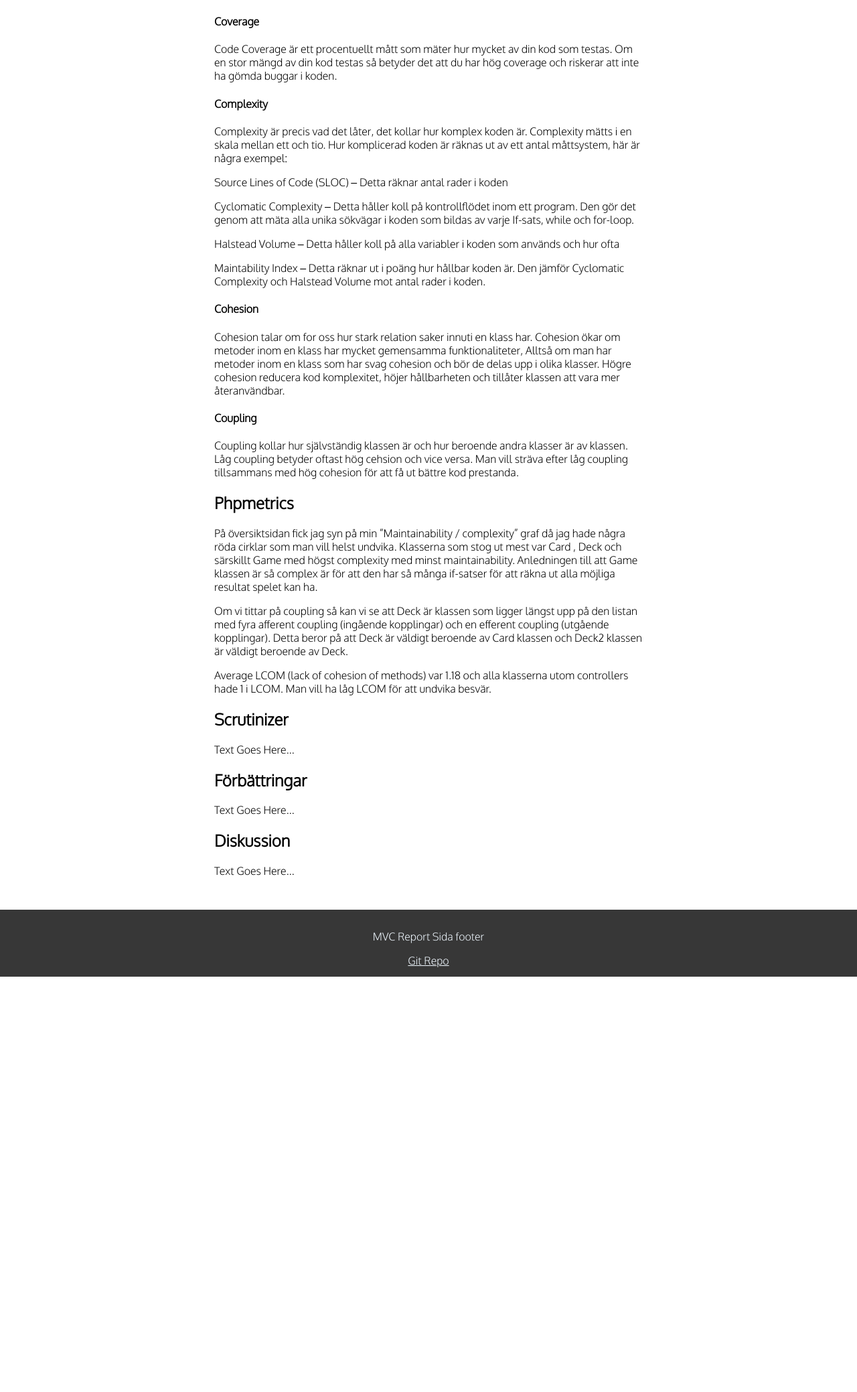
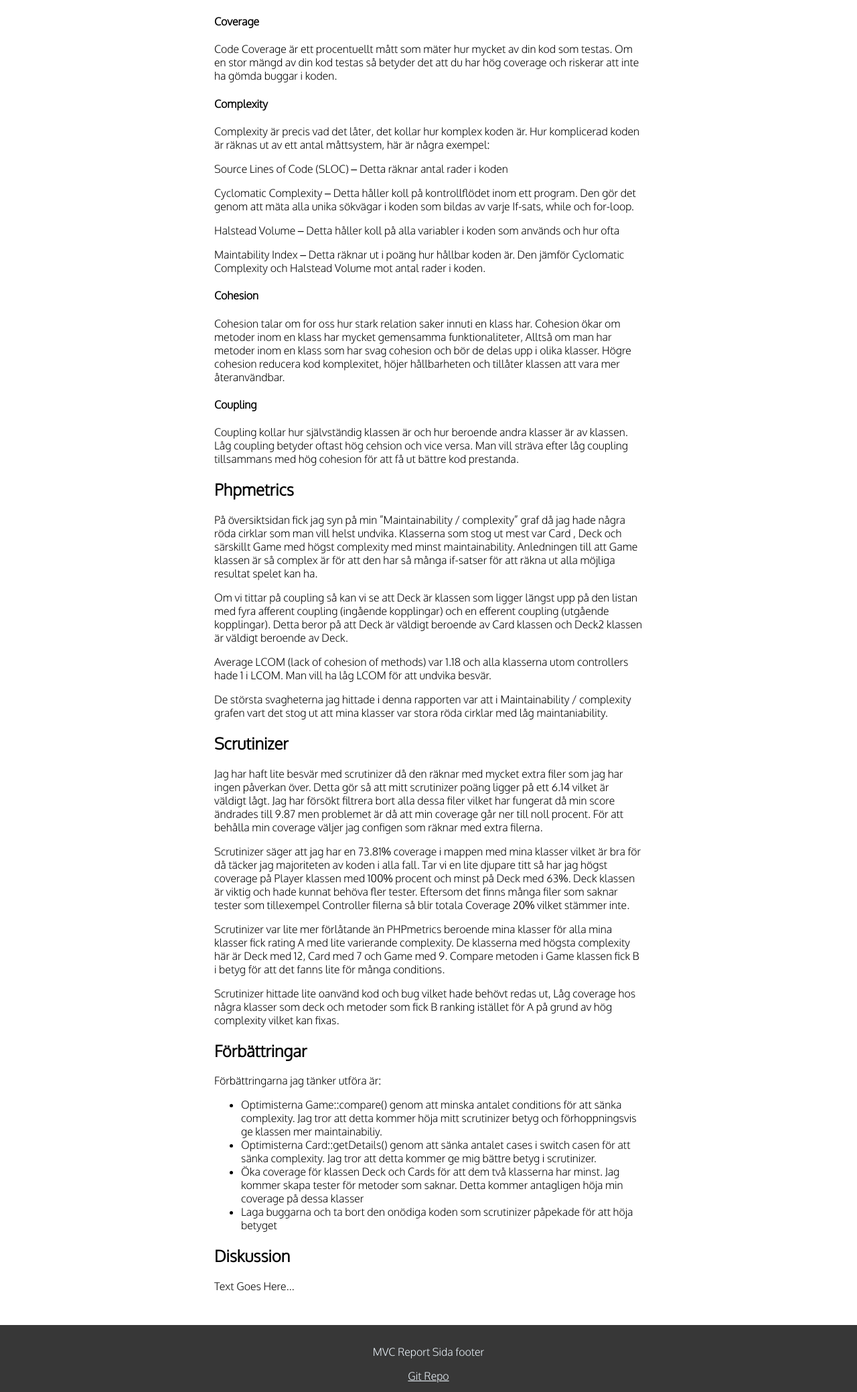
Before and after one commit to JamesTTTT/report, a Symfony app: template templates/metrics.html.twig in a window 1280 px wide. Shown: the part 251-2329 px from the top of the page at 67% size. Before the commit the page ends 1709 px from the top, so only its background shows below. Run offline with Twig, Linux system fonts and the light colour scheme; the template is opened without the code that fills it, so the values that code supplies are empty; some libraries are stand-ins or nearby versions.

Commit message:
fixed issues

```diff
--- a/src/Card/Card.php
+++ b/src/Card/Card.php
@@ -19,7 +19,7 @@ class Card
     {
         switch ($this->value) {
             case 0:
-                $name = 'Joker';
+                $name = 'Jk';
                 break;
             case 11:
                 $name = 'J';
--- a/src/Controller/CardController.php
+++ b/src/Controller/CardController.php
@@ -70,7 +70,6 @@ class CardController extends AbstractController
     {
         $deck = $session->get("deck") ?? 0;
         $cardCount = $session->get("cardsLeft") ?? 0;
-        $draw = [];
         $draw = $deck->drawCard(1);
 
         $cardsLeft = $cardCount - 1;
@@ -92,7 +91,6 @@ class CardController extends AbstractController
     {
         $deck = $session->get("deck") ?? 0;
         $cardCount = $session->get("cardsLeft") ?? 0;
-        $draw = [];
         $draw = $deck->drawCard($number);
 
         $cardsLeft = $cardCount - $number;
@@ -112,8 +110,6 @@ class CardController extends AbstractController
      */
     public function dealPlayer(SessionInterface $session, int $cards, int $players): Response
     {
-        $players = [];
-
         foreach (range(1, $players) as $num) {
             $player = new \App\Card\Player();
             $deck = $session->get("deck") ?? 0;
--- a/templates/metrics.html.twig
+++ b/templates/metrics.html.twig
@@ -9,7 +9,7 @@
     <h4>Coverage</h4>
     <p>Code Coverage är ett procentuellt mått som mäter hur mycket av din kod som testas. Om en stor mängd av din kod testas så betyder det att du har hög coverage och riskerar att inte ha gömda buggar i koden. </p>
     <h4>Complexity</h4>
-    <p>Complexity är precis vad det låter, det kollar hur komplex koden är. Complexity mätts i en skala mellan ett och tio. Hur komplicerad koden är räknas ut av ett antal måttsystem, här är några exempel:</p>
+    <p>Complexity är precis vad det låter, det kollar hur komplex koden är. Hur komplicerad koden är räknas ut av ett antal måttsystem, här är några exempel:</p>
     <p>Source Lines of Code (SLOC) – Detta räknar antal rader i koden</p>
     <p>Cyclomatic Complexity – Detta håller koll på kontrollflödet inom ett program. Den gör det genom att mäta alla unika sökvägar i koden som bildas av varje If-sats, while och for-loop.</p>
     <p>Halstead Volume – Detta håller koll på alla variabler i koden som används och hur ofta</p>
@@ -24,14 +24,26 @@
     <p>På översiktsidan fick jag syn på min ”Maintainability / complexity” graf då jag hade några röda cirklar som man vill helst undvika. Klasserna som stog ut mest var Card , Deck och särskillt Game med högst complexity med minst maintainability. Anledningen till att Game klassen är så complex är för att den har så många if-satser för att räkna ut alla möjliga resultat spelet kan ha.</p>
     <p>Om vi tittar på coupling så kan vi se att Deck är klassen som ligger längst upp på den listan med fyra afferent coupling (ingående kopplingar) och en efferent coupling (utgående kopplingar). Detta beror på att Deck är väldigt beroende av Card klassen och Deck2 klassen är väldigt beroende av Deck.</p>
     <p>Average LCOM (lack of cohesion of methods) var 1.18 och alla klasserna utom controllers hade 1 i LCOM. Man vill ha låg LCOM för att undvika besvär.</p>
+    <p>De största svagheterna jag hittade i denna rapporten var att i Maintainability / complexity grafen vart det stog ut att mina klasser var stora röda cirklar med låg maintaniability.</p>
     </section>
     <section>
     <h2>Scrutinizer</h2>
-    <p>Text Goes Here...</p>
+    <p>Jag har haft lite besvär med scrutinizer då den räknar med mycket extra filer som jag har ingen påverkan över. Detta gör så att mitt scrutinizer poäng ligger på ett 6.14 vilket är väldigt lågt. Jag har försökt filtrera bort alla dessa filer vilket har fungerat då min score ändrades till 9.87 men problemet är då att min coverage går ner till noll procent. För att behålla min coverage väljer jag configen som räknar med extra filerna. </p>
+    <p>Scrutinizer säger att jag har en 73.81% coverage i mappen med mina klasser vilket är bra för då täcker jag majoriteten av koden i alla fall. Tar vi en lite djupare titt så har jag högst coverage på Player klassen med 100% procent och minst på Deck med 63%. Deck klassen är viktig och hade kunnat behöva fler tester. Eftersom det finns många filer som saknar tester som tillexempel Controller filerna så blir totala Coverage 20% vilket stämmer inte.</p>
+    <p>Scrutinizer var lite mer förlåtande än PHPmetrics beroende mina klasser för alla mina klasser fick rating A med lite varierande complexity. De klasserna med högsta complexity här är Deck med 12, Card med 7 och Game med 9. Compare metoden i Game klassen fick B i betyg för att det fanns lite för många conditions.</p>
+    <p>Scrutinizer hittade lite oanvänd kod och bug vilket hade behövt redas ut, Låg coverage hos några klasser som deck och metoder som fick B ranking istället för A på grund av hög complexity vilket kan fixas.  </p>
     </section>
     <section>
     <h2>Förbättringar</h2>
-    <p>Text Goes Here...</p>
+    <p>Förbättringarna jag tänker utföra är: </p>
+
+    <ul>
+        <li>Optimisterna Game::compare() genom att minska antalet conditions för att sänka complexity. Jag tror att detta kommer höja mitt scrutinizer betyg och förhoppningsvis ge klassen mer maintainabiliy.</li>
+        <li>Optimisterna Card::getDetails() genom att sänka antalet cases i switch casen för att sänka complexity. Jag tror att detta kommer ge mig bättre betyg i scrutinizer.</li>
+        <li>Öka coverage för klassen Deck och Cards för att dem två klasserna har minst. Jag kommer skapa tester för metoder som saknar. Detta kommer antagligen höja min coverage på dessa klasser</li>
+        <li>Laga buggarna och ta bort den onödiga koden som scrutinizer påpekade för att höja betyget</li>
+    </ul>
+
     </section>
     <section>
     <h2>Diskussion</h2>
```
